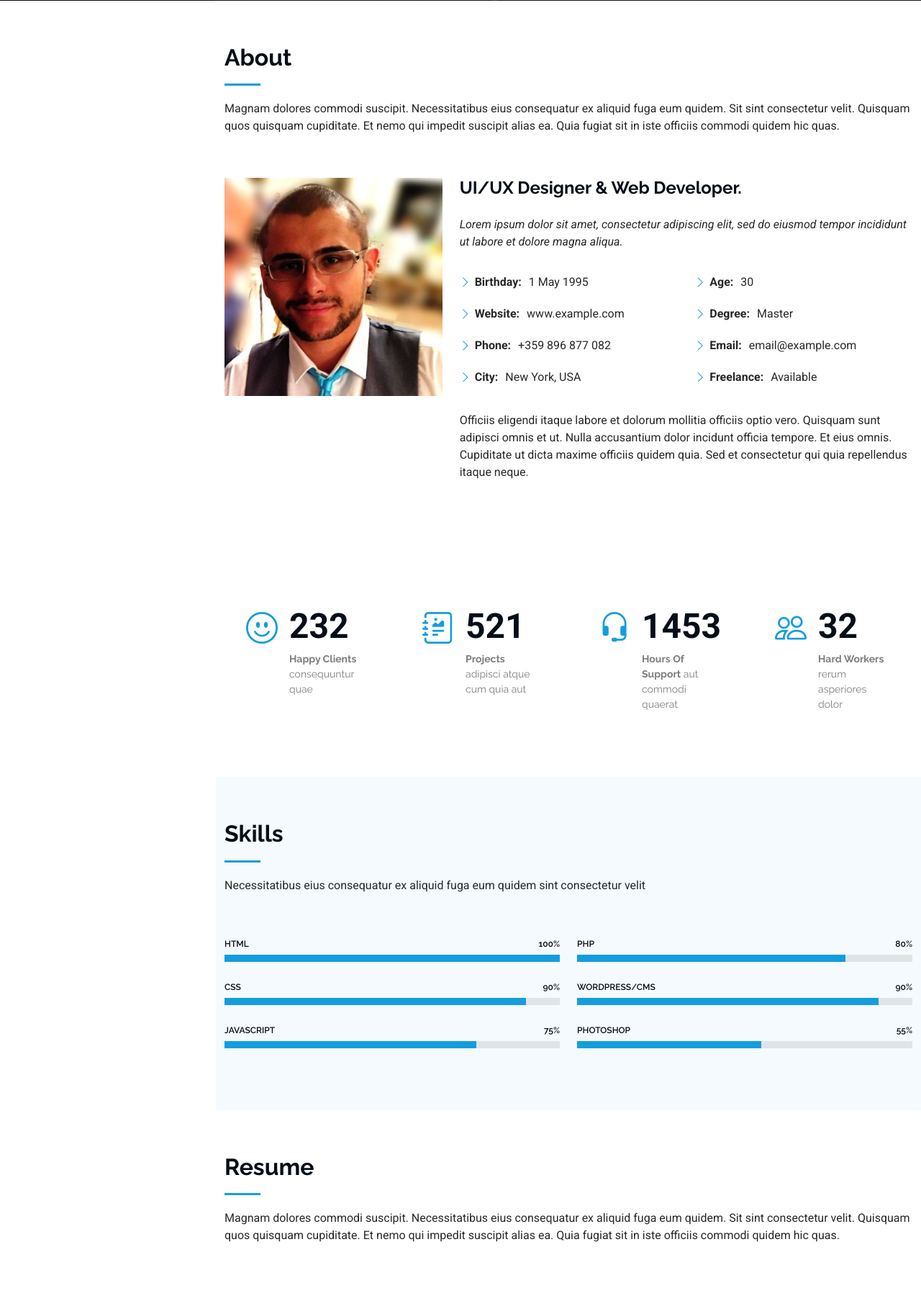
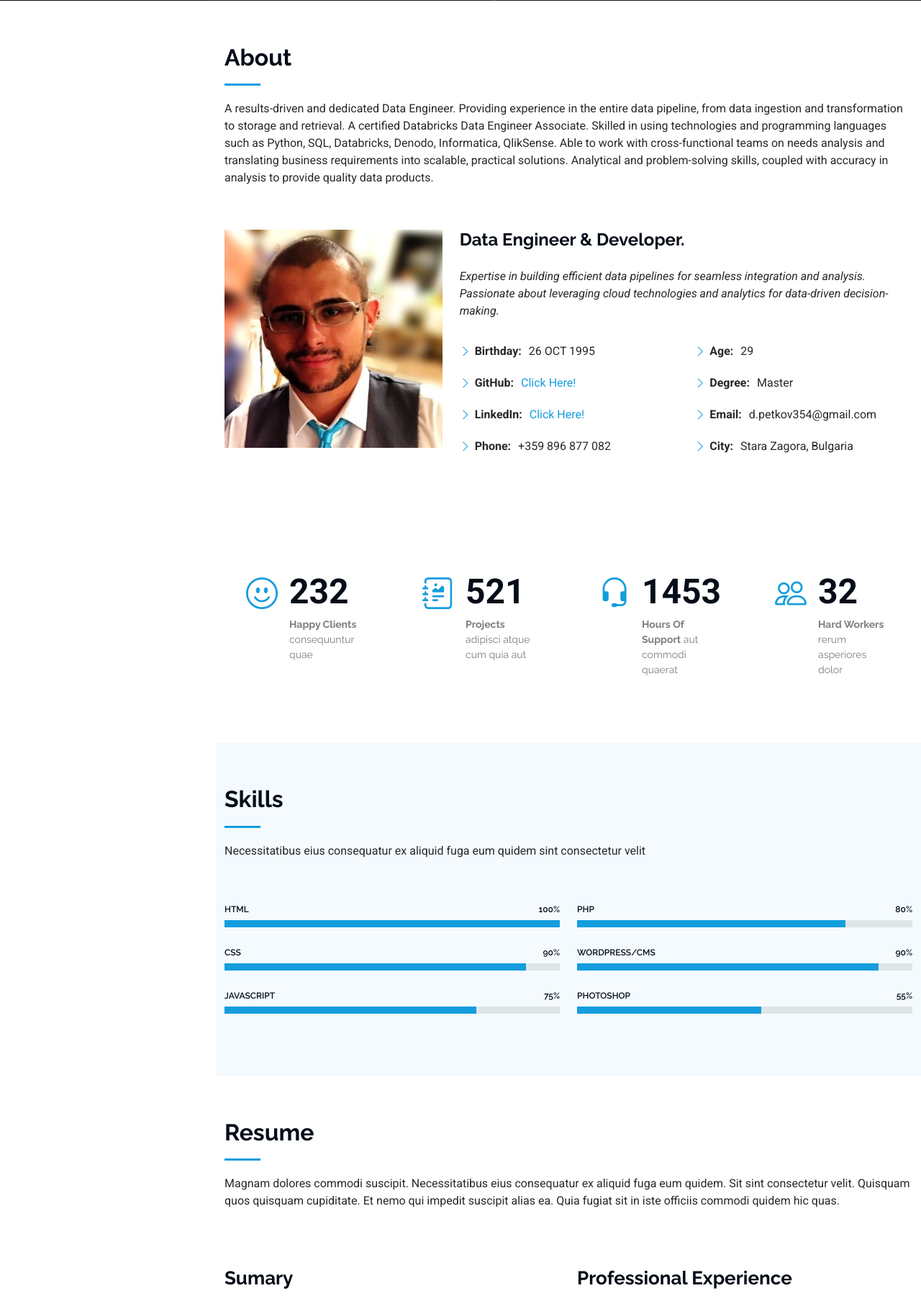
Before and after one commit to dpetkov354/Portfolio-Website, a Flask app: page / in a window 1280 px wide. Shown: the part 799-2606 px from the top of the page at 72% size. Run offline with Flask 3, Linux system fonts and the light colour scheme; some libraries are stand-ins or nearby versions.

Commit message:
Edited the About section.

```diff
--- a/templates/index.html
+++ b/templates/index.html
@@ -97,7 +97,13 @@
       <!-- Section Title -->
       <div class="container section-title" data-aos="fade-up">
         <h2>About</h2>
-        <p>Magnam dolores commodi suscipit. Necessitatibus eius consequatur ex aliquid fuga eum quidem. Sit sint consectetur velit. Quisquam quos quisquam cupiditate. Et nemo qui impedit suscipit alias ea. Quia fugiat sit in iste officiis commodi quidem hic quas.</p>
+        <p>A results-driven and dedicated Data Engineer. Providing experience in the entire
+           data pipeline, from data ingestion and transformation to storage and retrieval. A
+           certified Databricks Data Engineer Associate. Skilled in using technologies and programming
+           languages such as Python, SQL, Databricks, Denodo, Informatica, QlikSense. Able
+           to work with cross-functional teams on needs analysis and translating business
+           requirements into scalable, practical solutions. Analytical and problem-solving
+           skills, coupled with accuracy in analysis to provide quality data products.</p>
       </div><!-- End Section Title -->
 
       <div class="container" data-aos="fade-up" data-aos-delay="100">
@@ -107,33 +113,33 @@
             <img src="static/img/my-profile-img.jpg" class="img-fluid" alt="">
           </div>
           <div class="col-lg-8 content">
-            <h2>UI/UX Designer &amp; Web Developer.</h2>
+            <h2>Data Engineer &amp; Developer.</h2>
             <p class="fst-italic py-3">
-              Lorem ipsum dolor sit amet, consectetur adipiscing elit, sed do eiusmod tempor incididunt ut labore et dolore
-              magna aliqua.
+              Expertise in building efficient data pipelines for seamless integration and analysis.
+              Passionate about leveraging cloud technologies and analytics for data-driven decision-making.
             </p>
             <div class="row">
               <div class="col-lg-6">
                 <ul>
-                  <li><i class="bi bi-chevron-right"></i> <strong>Birthday:</strong> <span>1 May 1995</span></li>
-                  <li><i class="bi bi-chevron-right"></i> <strong>Website:</strong> <span>www.example.com</span></li>
+                  <li><i class="bi bi-chevron-right"></i> <strong>Birthday:</strong> <span>26 OCT 1995</span></li>
+                  <li><i class="bi bi-chevron-right"></i> <strong>GitHub:</strong>
+                    <span><a href="https://github.com/dpetkov354" target="_blank">Click Here!</a></span>
+                  </li>
+                  <li><i class="bi bi-chevron-right"></i> <strong>LinkedIn:</strong>
+                    <span><a href="https://www.linkedin.com/in/dimitar-petkov-95aa1b228/" target="_blank">Click Here!</a></span>
+                  </li>
                   <li><i class="bi bi-chevron-right"></i> <strong>Phone:</strong> <span>+359 896 877 082</span></li>
-                  <li><i class="bi bi-chevron-right"></i> <strong>City:</strong> <span>New York, USA</span></li>
                 </ul>
               </div>
               <div class="col-lg-6">
                 <ul>
-                  <li><i class="bi bi-chevron-right"></i> <strong>Age:</strong> <span>30</span></li>
+                  <li><i class="bi bi-chevron-right"></i> <strong>Age:</strong> <span>29</span></li>
                   <li><i class="bi bi-chevron-right"></i> <strong>Degree:</strong> <span>Master</span></li>
-                  <li><i class="bi bi-chevron-right"></i> <strong>Email:</strong> <span>email@example.com</span></li>
-                  <li><i class="bi bi-chevron-right"></i> <strong>Freelance:</strong> <span>Available</span></li>
+                  <li><i class="bi bi-chevron-right"></i> <strong>Email:</strong> <span>d.petkov354@gmail.com</span></li>
+                  <li><i class="bi bi-chevron-right"></i> <strong>City:</strong> <span>Stara Zagora, Bulgaria</span></li>
                 </ul>
               </div>
             </div>
-            <p class="py-3">
-              Officiis eligendi itaque labore et dolorum mollitia officiis optio vero. Quisquam sunt adipisci omnis et ut. Nulla accusantium dolor incidunt officia tempore. Et eius omnis.
-              Cupiditate ut dicta maxime officiis quidem quia. Sed et consectetur qui quia repellendus itaque neque.
-            </p>
           </div>
         </div>
 
```
